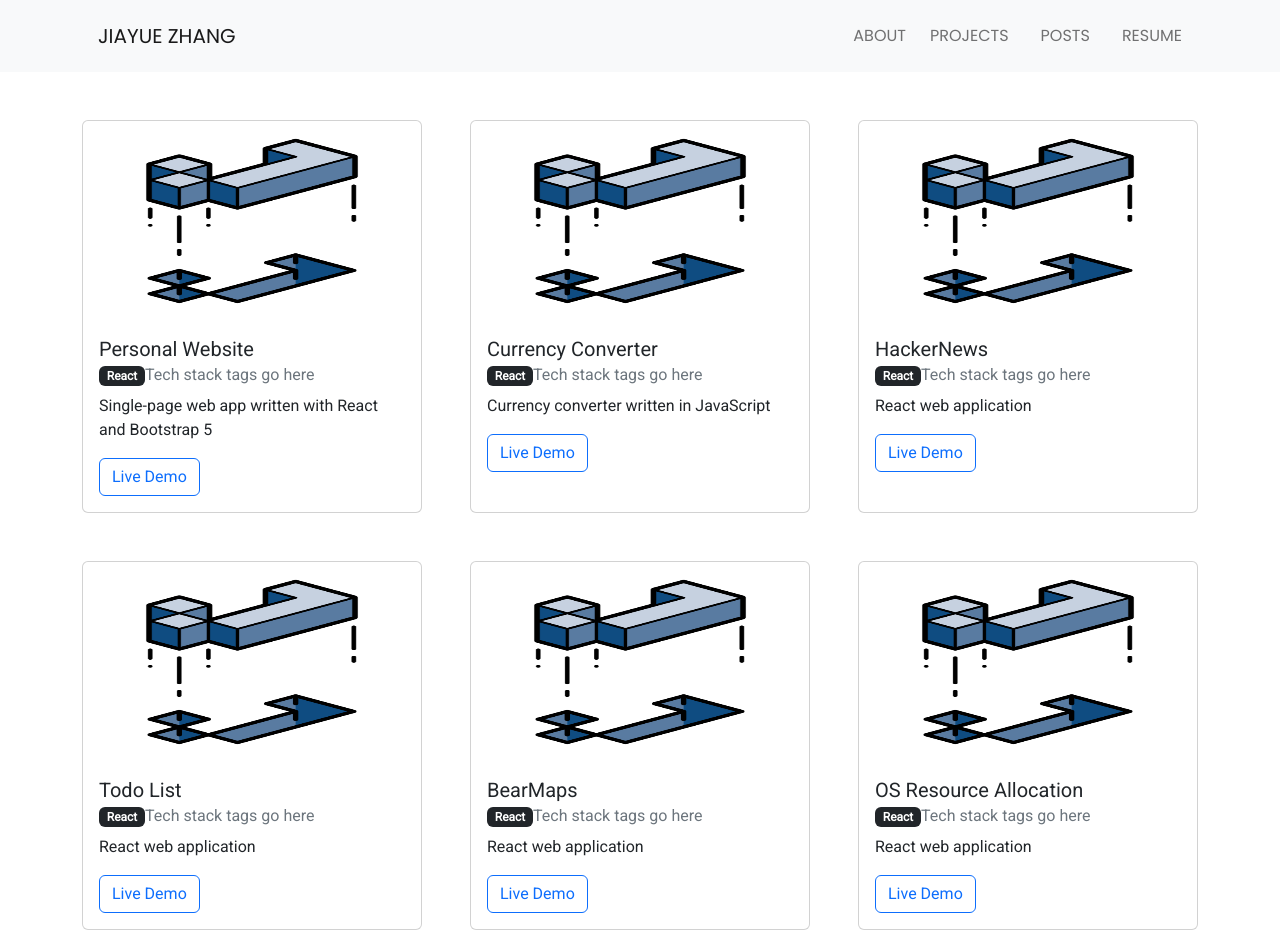
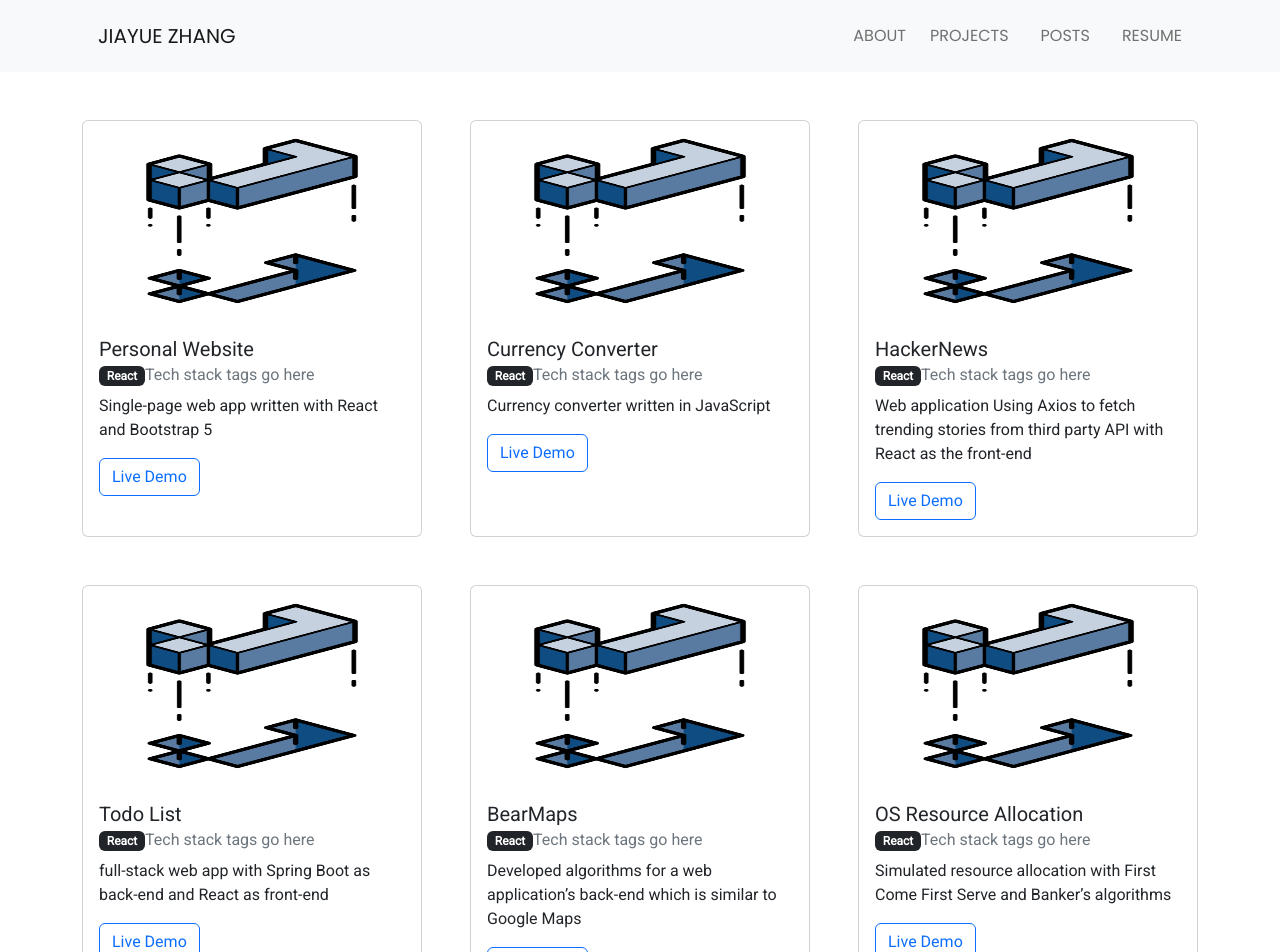
Before and after one commit to zhang-jiayue/zhang-jiayue.github.io, a React (Create React App) app: page /projects in a window 1280 px wide. Shown: the top 952 px of the page. Built offline with nearby package versions, Linux system fonts and the light colour scheme.

Commit message:
card update

```diff
--- a/src/components/ProjectsComponent.jsx
+++ b/src/components/ProjectsComponent.jsx
@@ -21,28 +21,28 @@ class ProjectsComponent extends Component {
           </div>
           <div class="col-sm">
             <Card
-              description="React web application"
+              description="Web application Using Axios to fetch trending stories from third party API with React as the front-end"
               title="HackerNews"
               url="https://github.com/zhang-jiayue/hackernews"
             />
           </div>
           <div class="col-sm">
             <Card
-              description="React web application"
+              description="full-stack web app with Spring Boot as back-end and React as front-end"
               title="Todo List"
               url="https://github.com/zhang-jiayue/Todo-App"
             />
           </div>
           <div class="col-sm">
             <Card
-              description="React web application"
+              description="Developed algorithms for a web application’s back-end which is similar to Google Maps"
               title="BearMaps"
               url="https://github.com/zhang-jiayue/cs61b-sp19/tree/master/proj3"
             />
           </div>
           <div class="col-sm">
             <Card
-              description="React web application"
+              description="Simulated resource allocation with First Come First Serve and Banker’s algorithms"
               title="OS Resource Allocation"
               url="https://github.com/zhang-jiayue/Resource-Allocation"
             />
```
